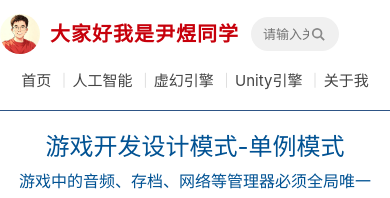
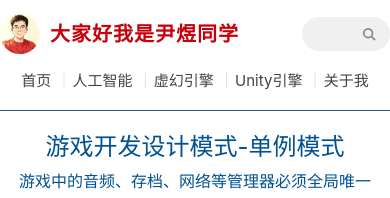
Before and after one commit to dreameryin/dreameryin.github.io, a Jekyll site: the page built from index.html, in a window 390 px wide. Shown: the top 198 px of the page. Built offline with Jekyll 4.4.1, drawn with Linux system fonts in a browser that asks for light colours.

Commit message:
移动端搜索框右对齐并隐藏提示文字

```diff
--- a/assets/css/style.css
+++ b/assets/css/style.css
@@ -950,7 +950,7 @@ ul {
     display: none;
   }
 
-  /* 搜索框：跟在站名右侧，固定窄宽（不占满剩余空间） */
+  /* 搜索框：跟在站名右侧固定窄宽，右对齐；不显示输入提示文字 */
   .header-search {
     order: 2;
     width: 88px;
@@ -958,8 +958,12 @@ ul {
     flex: 0 0 auto;
     min-width: 0;
     height: 34px;
-    margin: 0;
+    margin: 0 0 0 auto;
     padding: 0 12px;
+  }
+
+  .header-search input::placeholder {
+    color: transparent;
   }
 
   .header-search input {
```
